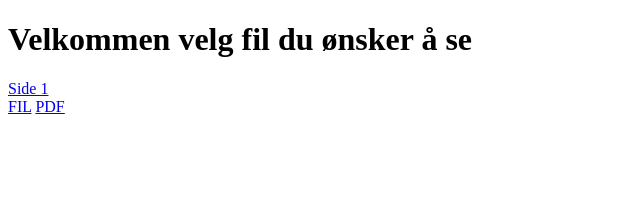
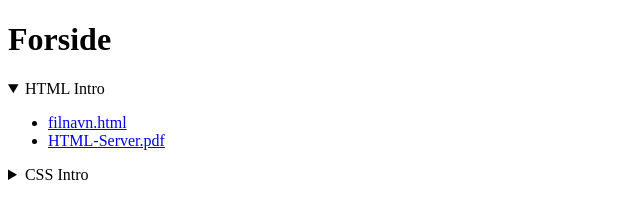
Before and after one commit to M669829/669829.github.io, a plain HTML site: page index.html in a window 1280 px wide. Shown: the whole page, without its empty margins (0-640 px from the left). Drawn offline with Linux system fonts and the light colour scheme.

Commit message:
Ny peker

```diff
--- a/index.html
+++ b/index.html
@@ -1,14 +1,21 @@
 <!DOCTYPE html>
-<html lang="en">
-  <head>
-    <meta charset="UTF-8" />
-    <meta name="viewport" content="width=device-width, initial-scale=1.0" />
-    <title>Document</title>
-  </head>
+<html lang="no">
   <body>
-    <h1>Velkommen velg fil du ønsker å se</h1>
-    <a href="HTML_Intro/">Side 1</a><br />
-    <a href="HTML_Intro/filnavn.html">FIL</a>
-    <a href="HTML_Intro/HTML-Server.pdf">PDF</a>
+    <h1>Forside</h1>
+
+    <details open>
+      <summary>HTML Intro</summary>
+      <ul>
+        <li><a href="./HTML_Intro/filnavn.html">filnavn.html</a></li>
+        <li><a href="./HTML_Intro/HTML-Server.pdf">HTML-Server.pdf</a></li>
+      </ul>
+    </details>
+
+    <details>
+      <summary>CSS Intro</summary>
+      <ul>
+        <li><a href="./CSS_Intro/oppgave1.html">oppgave1.html</a></li>
+      </ul>
+    </details>
   </body>
 </html>
```
